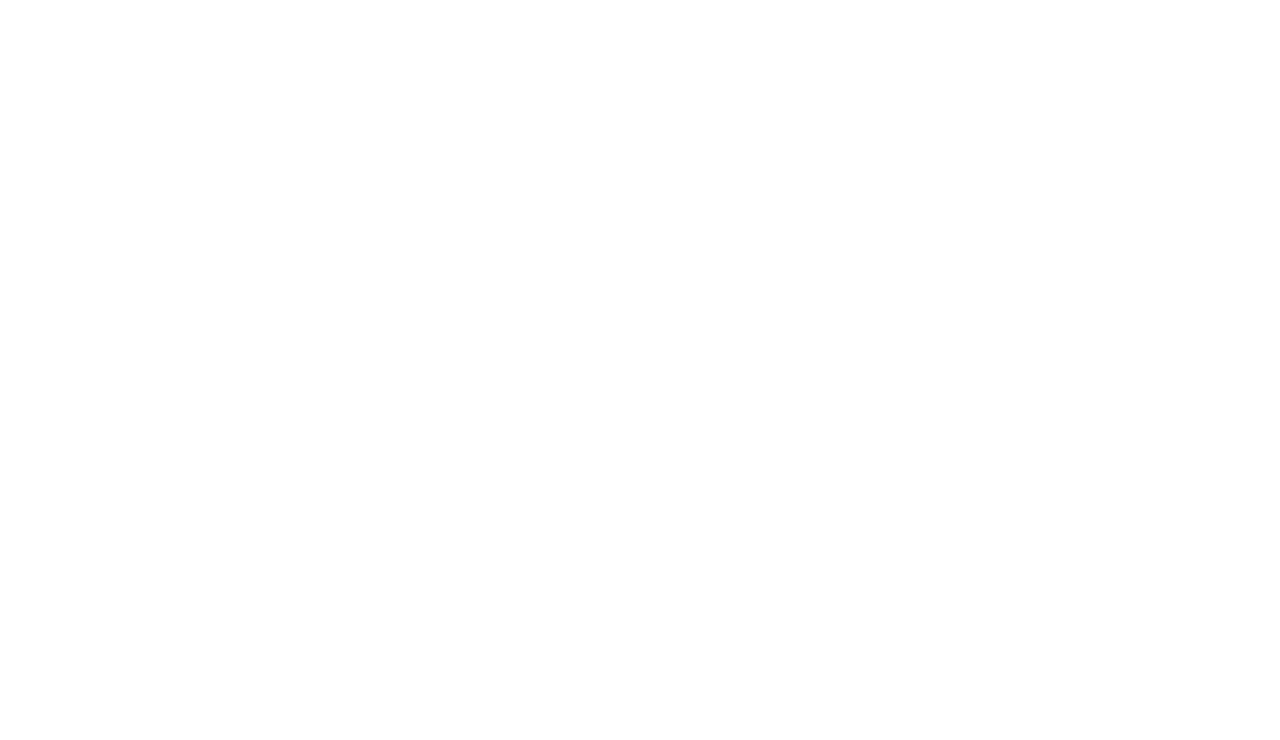
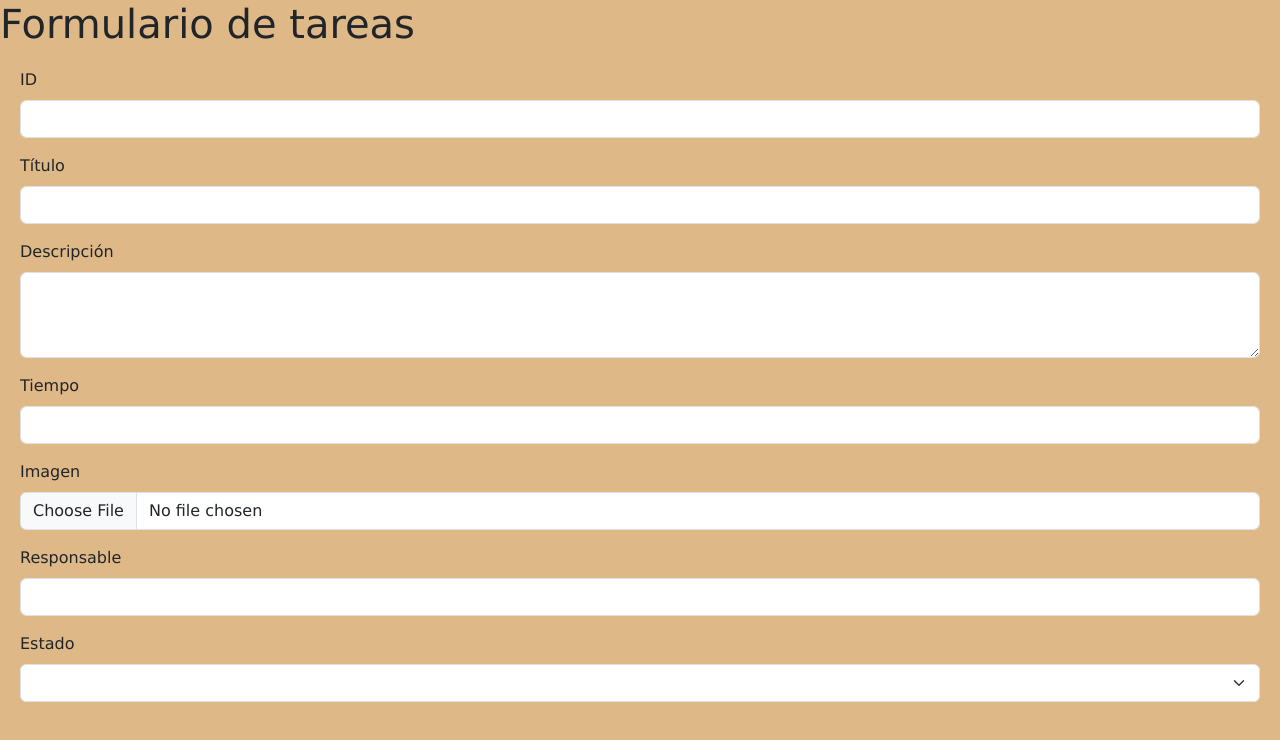
Before and after one commit to kari36/Form_AP, a plain HTML site: page index.html in a window 1280 px wide. Drawn offline with nearby package versions, Linux system fonts and the light colour scheme.

Commit message:
add html y css

```diff
--- a/index.html
+++ b/index.html
@@ -4,8 +4,54 @@
     <meta charset="UTF-8">
     <meta name="viewport" content="width=device-width, initial-scale=1.0">
     <title>Formulario</title>
+    <link href="https://cdn.jsdelivr.net/npm/bootstrap@5.3.2/dist/css/bootstrap.min.css" rel="stylesheet"
+        integrity="sha384-T3c6CoIi6uLrA9TneNEoa7RxnatzjcDSCmG1MXxSR1GAsXEV/Dwwykc2MPK8M2HN" crossorigin="anonymous">
+    <link rel="stylesheet" href="./style.css">
 </head>
 <body>
+    <h1>Formulario de tareas</h1>
+    <form>
+    <div class="mb-3">
+        <label for="exampleFormControlInput1" class="form-label">ID</label>
+        <input type="number" class="form-control" id="exampleFormControlInput1" placeholder="">
+    </div>
+    <div class="mb-3">
+        <label for="exampleFormControlInput2" class="form-label">Título</label>
+        <input type="text" class="form-control" id="exampleFormControlInput2" placeholder="">
+    </div>
+    <div class="mb-3">
+        <label for="exampleFormControlTextarea1" class="form-label">Descripción</label>
+        <textarea class="form-control" id="exampleFormControlTextarea1" rows="3"></textarea>
+    </div>
+    <div class="mb-3">
+        <label for="exampleFormControlInput3" class="form-label">Tiempo</label>
+        <input type="number" class="form-control" id="exampleFormControlInput3">
+    </div>
+    <div class="mb-3">
+        <label for="formFile" class="form-label">Imagen</label>
+        <input class="form-control" type="file" id="formFile">
+    </div>
+    <div class="mb-3">
+        <label for="exampleFormControlInput4" class="form-label">Responsable</label>
+        <input type="name" class="form-control" id="exampleFormControlInput4">
+    </div>
+    <div class="mb-3">
+        <label for="" class="form-label">Estado</label>
+    <select class="form-select" aria-label="Estado">
+        <option selected></option>
+        <option value="1">Pendiente</option>
+        <option value="2">En proceso</option>
+        <option value="3">En Testing</option>
+        <option value="4">Completada</option>
+    </select>
+    </div>
+    </form>
 
+
+
+
+<script src="https://cdn.jsdelivr.net/npm/bootstrap@5.3.2/dist/js/bootstrap.bundle.min.js"
+    integrity="sha384-C6RzsynM9kWDrMNeT87bh95OGNyZPhcTNXj1NW7RuBCsyN/o0jlpcV8Qyq46cDfL"
+    crossorigin="anonymous"></script>
 </body>
 </html>
--- /dev/null
+++ b/style.css
@@ -0,0 +1,13 @@
+* {
+    font-family: Verdana, Geneva, Tahoma, sans-serif;
+    margin: 0;
+    padding: 0;
+    box-sizing: border-box;
+}
+body{
+    background-color: burlywood;
+}
+form{
+    padding: 10px;
+    margin: 10px;
+}
```
Also changed, not shown: script.js (added).
